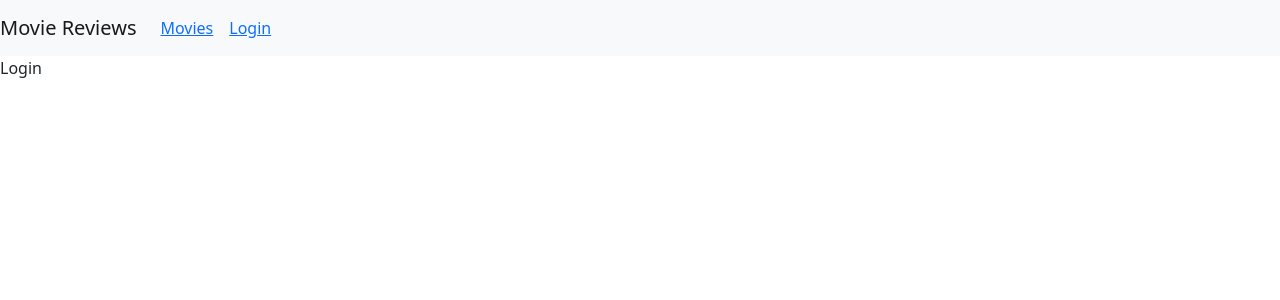
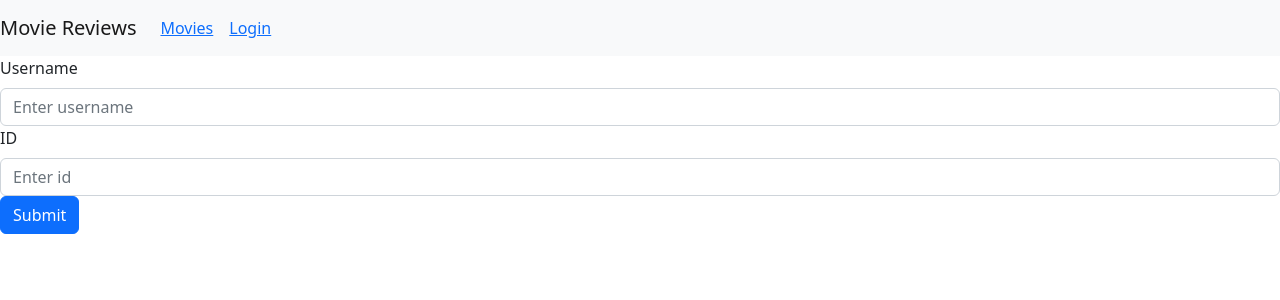
Before and after one commit to peterconnellit/movie-reviews, a React (Create React App) app in the folder frontend/: page /login in a window 1280 px wide. Shown: the top 300 px of the page. Built offline with nearby package versions, Linux system fonts and the light colour scheme.

Commit message:
feat: user login template (working)

```diff
--- a/frontend/src/components/login.js
+++ b/frontend/src/components/login.js
@@ -1,11 +1,64 @@
-import React from 'react'
+/*login template.
+Future security improvement would be to implement sign in with Google for OAuth and OpenId Connect protocols
+https://developers.google.com/identity/gsi/web/guides/overview
+*/
+import React, {useState} from 'react'
+import Form from 'react-bootstrap/Form';
+import Button from 'react-bootstrap/Button';
 
-function Login(){
+const Login = props =>{
+
+    //initially set as empty strings. onChangeName and onChangeId bind values to state variables
+    const [name, setName] = useState("")
+    const [id, setId] = useState("")
+
+    const onChangeName = e =>{
+        const name = e.target.value
+        setName(name);
+    }
+
+    const onChangeId = e =>{
+        const id = e.target.value
+        setId(id);
+    }
+
+    /*submit button calls login. The login component calls the login function in App.js and sets App's user state.
+    We can then pass on the logged-in user to other components.
+    */
+
+    const login = () =>{
+        props.login({name: name, id: id})
+        props.history.push('/')
+    }
+
     return(
-        <div className="App">
-            Login
+        <div>
+            <Form>
+                <Form.Group>
+                    <Form.Label>Username</Form.Label>
+                    <Form.Control
+                        type="text"
+                        placeholder="Enter username"
+                        value={name}
+                        onChange={onChangeName}
+                    />
+                </Form.Group>
+                <Form.Group>
+                    <Form.Label>ID</Form.Label>
+                    <Form.Control
+                        type="text"
+                        placeholder="Enter id"
+                        value={id}
+                        onChange={onChangeId}
+                    />
+                </Form.Group>
+                <Button variant = "primary" onClick={login}>
+                    Submit
+                </Button>
+            </Form>
         </div>
-    );
+    )
+
 }
 
 export default Login;
```
